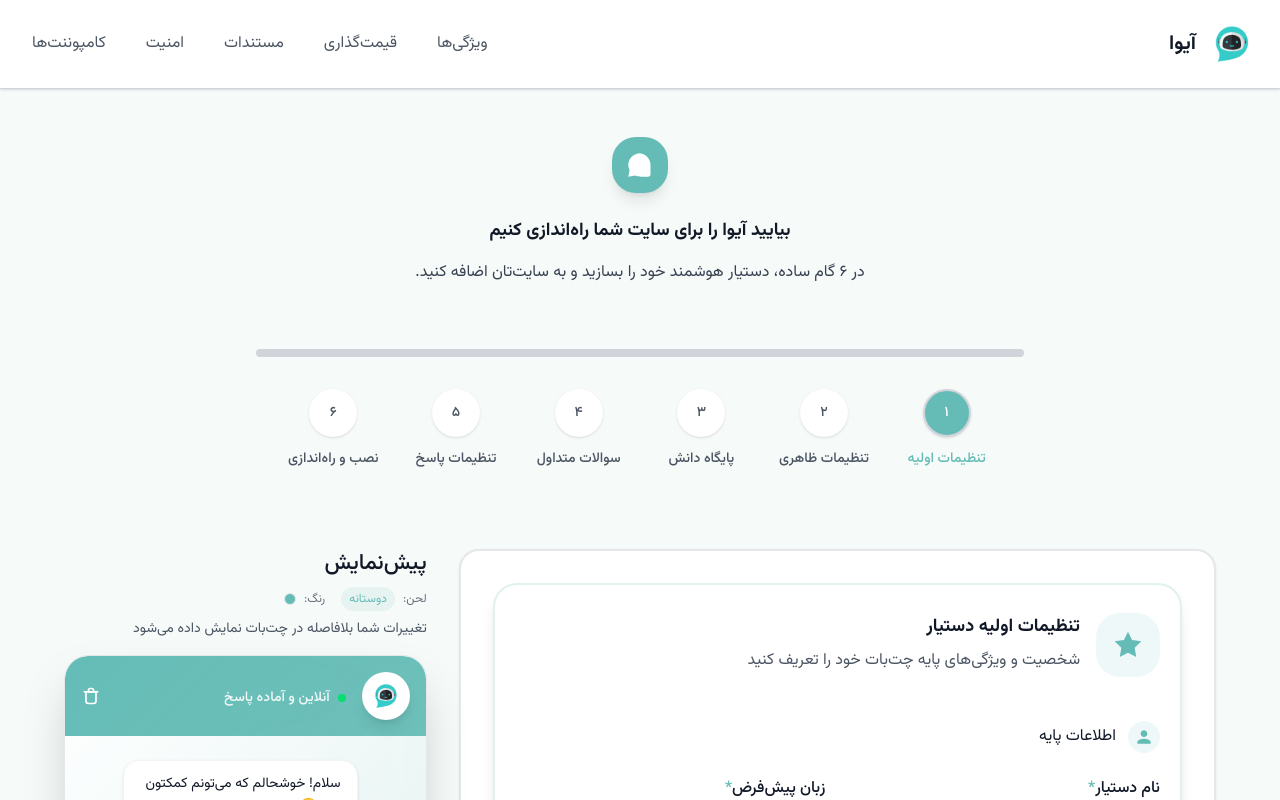
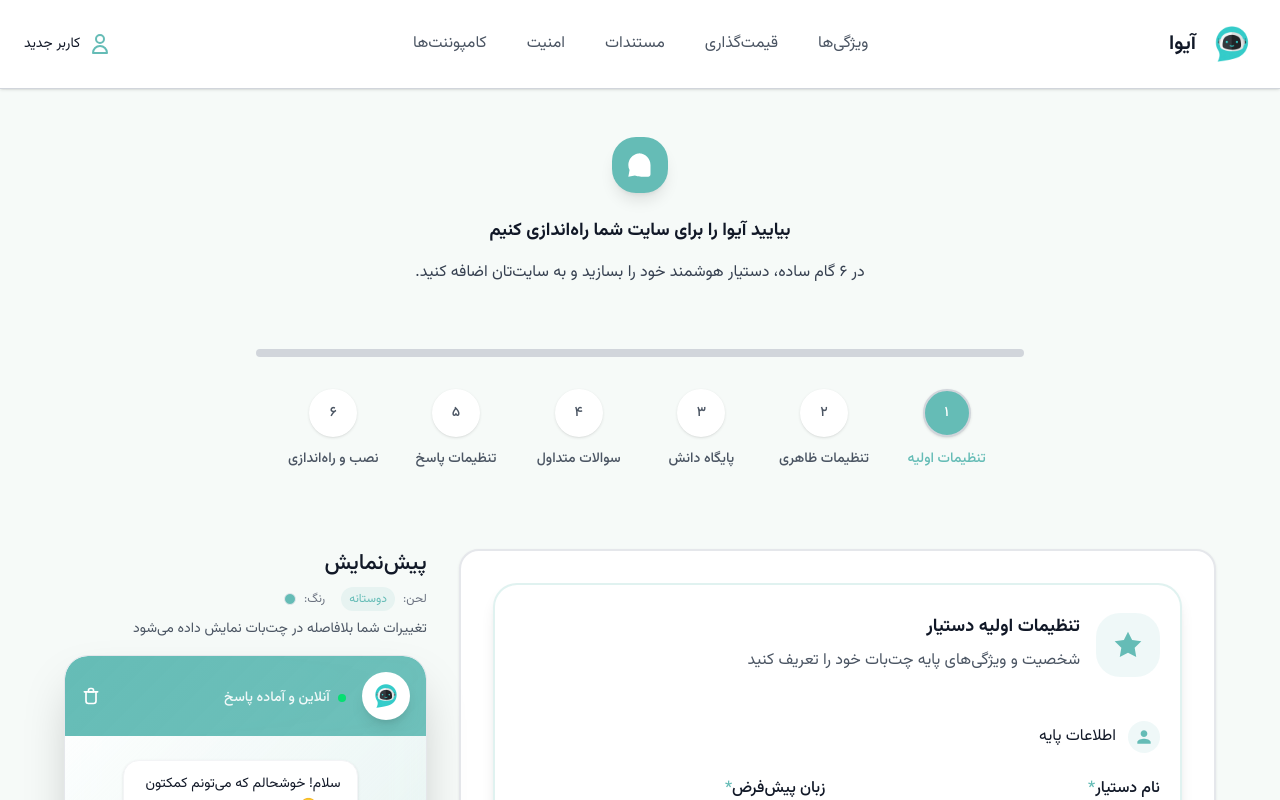
Before and after one commit to AyeGroup/aiva_frontend, a Next.js app: page /onboarding in a window 1280 px wide. Shown: the top 800 px of the page. Built offline with nearby package versions, Linux system fonts and the light colour scheme; sample sign-in values are in the browser's storage.

Commit message:
header onboarding

```diff
--- a/components/header/header.tsx
+++ b/components/header/header.tsx
@@ -5,6 +5,8 @@
 import { PageType } from "@/types/common";
 import { useRouter } from "next/navigation";
 import "@/styles/header.css";
+import { User } from "@/public/icons/AppIcons";
+import { useAuth } from "@/providers/AuthProvider";
 
 interface HeaderProps {
   currentPage: PageType;
@@ -13,6 +15,7 @@
 export function Header({ currentPage }: HeaderProps) {
   const { logo, navigation, authButtons } = headerData;
   const router = useRouter();
+  const { user, loading } = useAuth();
 
   return (
     <header
@@ -79,7 +82,7 @@
         </nav>
 
         {/* دکمه‌های احراز هویت */}
-        {currentPage !== "onboarding" && (
+        {currentPage !== "onboarding" ? (
           <div className="flex items-center gap-2 lg:gap-3">
             <Button
               variant={
@@ -106,6 +109,13 @@
               {authButtons.signup.text}
             </Button>
           </div>
+        ) : (
+          <div className="flex items-center">
+            <div className="w-6 h-6 text-primary">
+              <User />
+            </div>
+            <div className="text-sm mr-2">{user?.phone || "کاربر جدید"} </div>
+          </div>
         )}
       </div>
     </header>
--- a/providers/AuthProvider.tsx
+++ b/providers/AuthProvider.tsx
@@ -64,7 +64,7 @@
         id: data.id,
         name: data.name || "",
         email: data.email,
-        phone: data.phone,
+        phone: data.phone || identity,
         token: data.access_token,
       };
 
--- a/public/icons/AppIcons.tsx
+++ b/public/icons/AppIcons.tsx
@@ -387,3 +387,24 @@
     </svg>
   );
 };
+
+export const User = () => {
+  return (
+    <svg viewBox="0 0 24 24" fill="none">
+      <path
+        d="M16 7C16 9.20914 14.2091 11 12 11C9.79086 11 8 9.20914 8 7C8 4.79086 9.79086 3 12 3C14.2091 3 16 4.79086 16 7Z"
+        stroke="currentColor"
+        strokeWidth="2"
+        strokeLinecap="round"
+        strokeLinejoin="round"
+      />
+      <path
+        d="M12 14C8.13401 14 5 17.134 5 21H19C19 17.134 15.866 14 12 14Z"
+        stroke="currentColor"
+        strokeWidth="2"
+        strokeLinecap="round"
+        strokeLinejoin="round"
+      />
+    </svg>
+  );
+};
```
